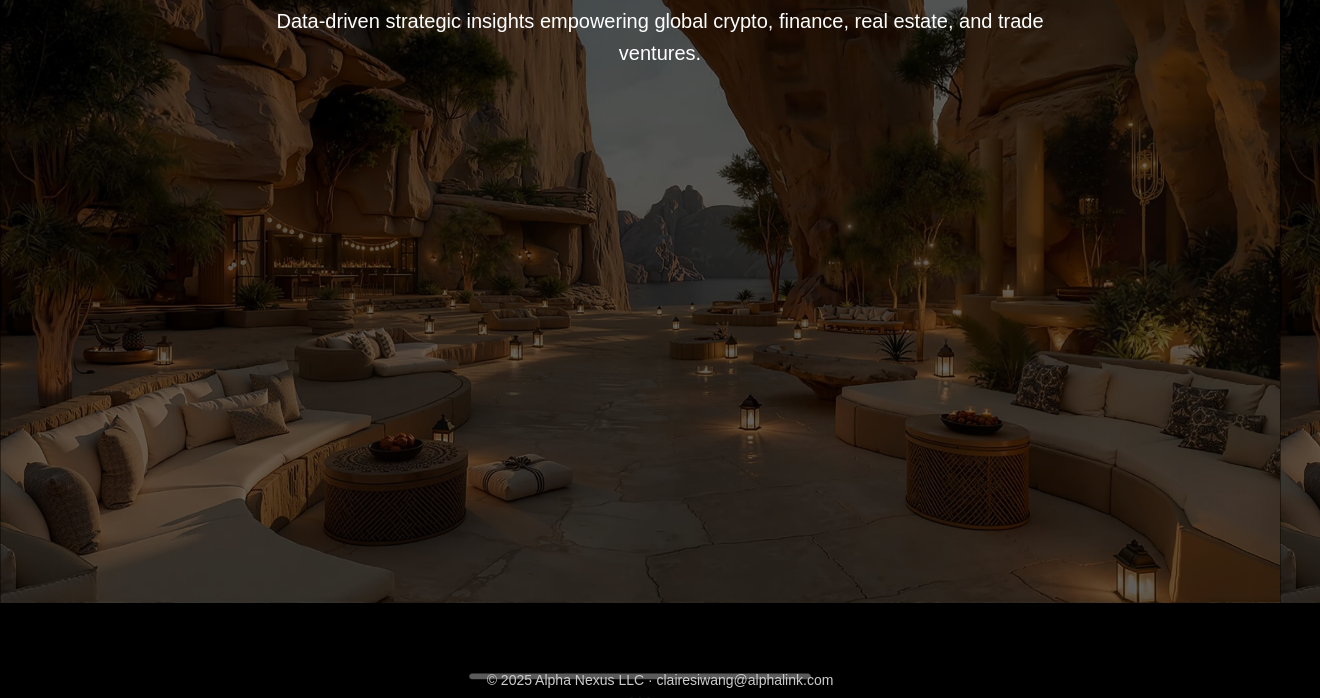
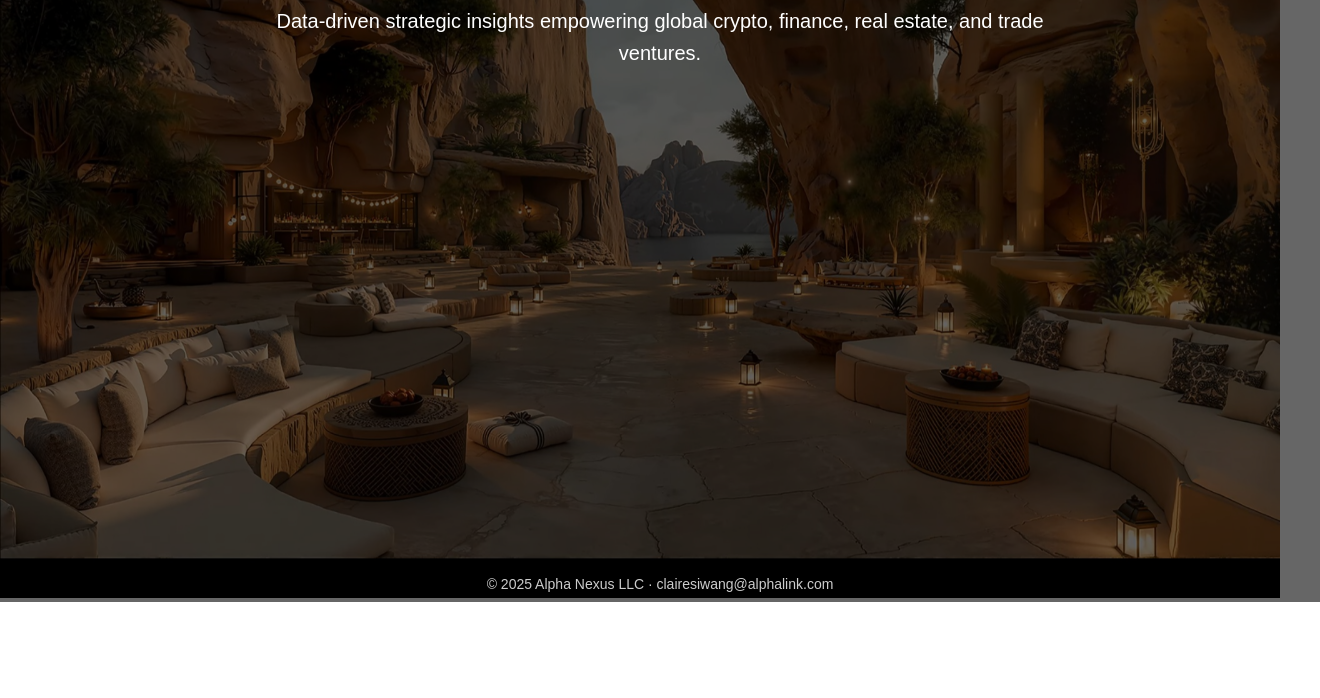
Before and after one commit to clairesiwang/clairesiwang.github.io, a plain HTML site: page index.html in a window 1280 px wide. Shown: the part 202-900 px from the top of the page, 1320 px wide, since content can reach past the window. After the commit the page ends 800 px from the top, so only its background shows below. Drawn offline with Linux system fonts and the light colour scheme.

Commit message:
Update index.html

```diff
--- a/index.html
+++ b/index.html
@@ -26,9 +26,12 @@
     }
 
    .overlay {
-      background: rgba(0, 0, 0, 0.6); /* 暗色半透明遮罩 */
+  background: rgba(0, 0, 0, 0.6);
   width: 100%;
-      height: 100%;
+  height: 88vh;              /* 控制遮盖高度，留出12%背景图 */
+  position: fixed;           /* 固定在顶部 */
+  top: 0;
+  left: 0;
   display: flex;
   flex-direction: column;
   justify-content: flex-start;
@@ -36,7 +39,6 @@
   padding: 100px 20px 0;
   text-align: center;
   z-index: 20;
-      position: relative;
   color: white;
 }
 
```
Lines whose indentation alone changed are shown as unchanged.
